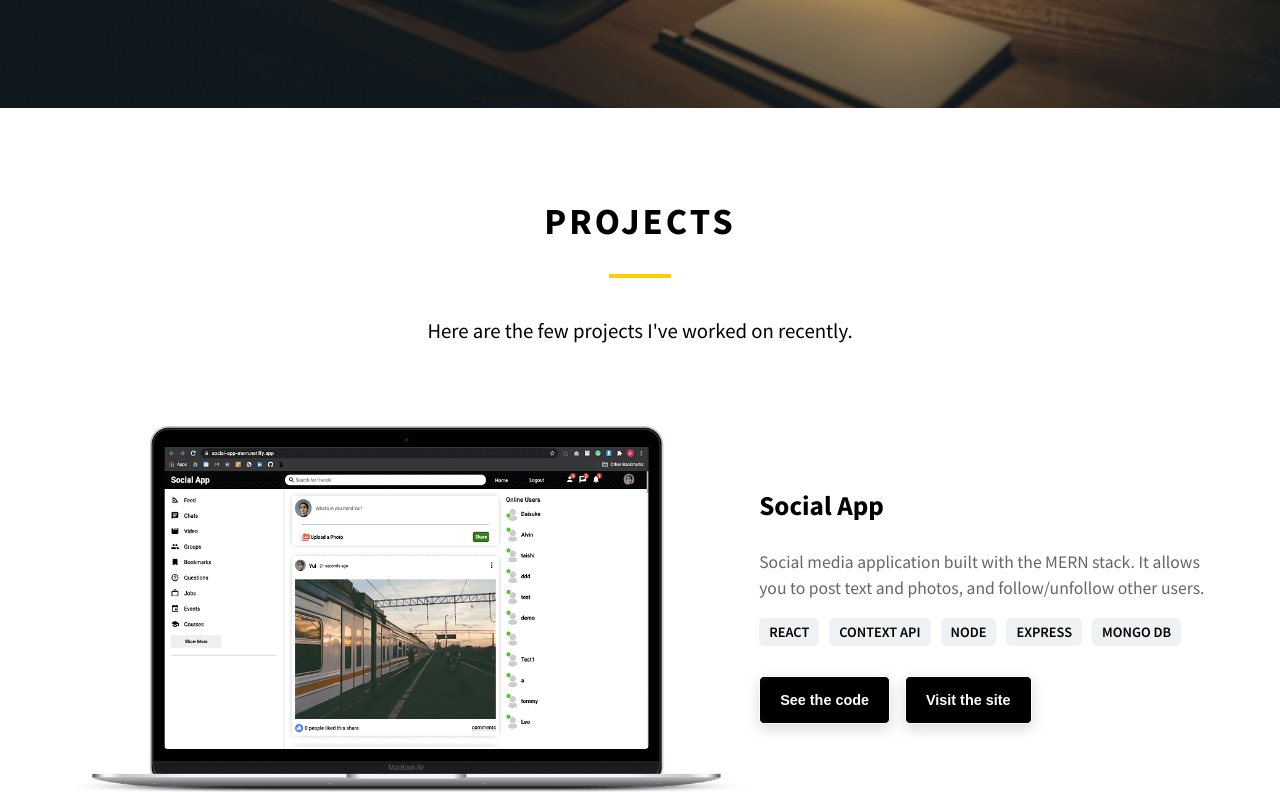
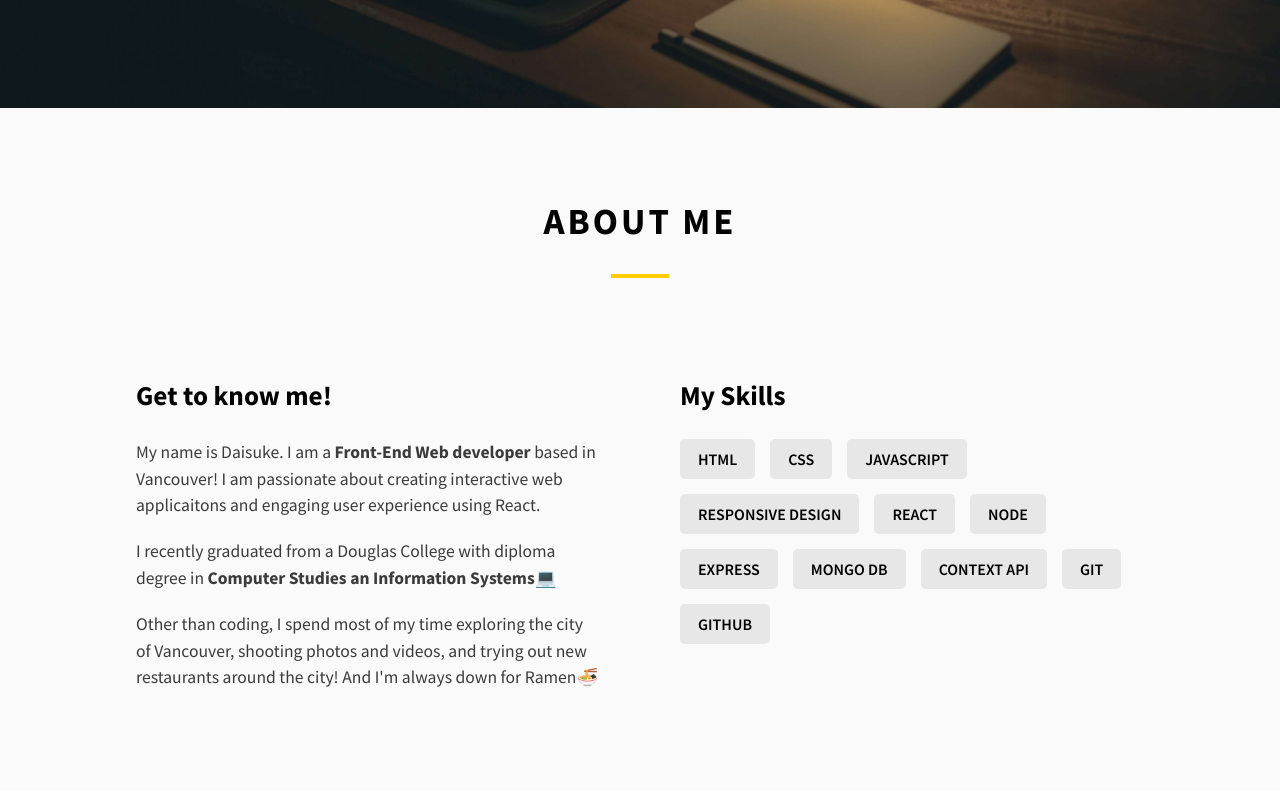
Before and after one commit to daisuke359/portfolio, a React (Create React App) app: page / in a window 1280 px wide. Shown: the part 692-1484 px from the top of the page. Built offline with nearby package versions, Linux system fonts and the light colour scheme.

Commit message:
update about me section

```diff
--- a/src/App.js
+++ b/src/App.js
@@ -2,18 +2,15 @@ import './App.css';
 import Header from './components/header/Header';
 import Work from './components/work/Work';
 import AboutMe from './components/aboutMe/AboutMe';
-import Skill from './components/skill/Skill';
 import Contact from './components/contact/Contact';
 import Footer from './components/footer/Footer';
 
 function App() {
   return (
     <div className="App">
-      {/* <Navbar/> */}
       <Header/>
-      {/* <AboutMe/> */}
+      <AboutMe/>
       <Work/>
-      {/* <Skill/> */}
       <Contact />
       <Footer />
     </div>
--- a/src/components/aboutMe/AboutMe.jsx
+++ b/src/components/aboutMe/AboutMe.jsx
@@ -12,16 +12,30 @@ export default function AboutMe() {
     return (
         <section className="about-me" id="about-me">
             <div className="about-me-wrapper">
-                <h3 className="section-title">About Me</h3>
+                <h3 className="section-title">ABOUT ME</h3>
                 <hr className="section-title-underline" />
                 <div className="about-me-main">
                     <div data-aos="fade-right" className="about-me-left">
-                        <img src="/avatar.png" alt="" className="about-img" />
+                        <h4 className="work-title">Get to know me!</h4>
+                        <p className="about-me-desc">My name is Daisuke. I am a <span>Front-End Web developer</span> based in Vancouver! I am passionate about creating interactive web applicaitons and engaging user experience using React.</p>
+                        <p className="about-me-desc">I recently graduated from a Douglas College with diploma degree in <span>Computer Studies an Information Systems💻</span></p>
+                        <p className="about-me-desc">Other than coding, I spend most of my time exploring the city of Vancouver, shooting photos and videos, and trying out new restaurants around the city! And I'm always down for Ramen🍜</p>
                     </div>
                     <div data-aos="fade-left" className="about-me-right">
-                        <p className="about-me-desc">My name is Daisuke. I am a Front-End Web developer based in Vancouver! I am passionate about creating interactive web applicaitons and engaging user experience using React.</p>
-                        <p className="about-me-desc">I am currently working towards a diploma degree in Computer Studies an Information Systems at Douglas College.💻</p>
-                        <p className="about-me-desc">Other than coding, I spend most of my time exploring the city of Vancouver, shooting photos and videos, and trying out new restaurants around the city! And I'm always down for Ramen🍜</p>
+                        <h4 className="work-title">My Skills</h4>
+                        <ul className="my-skills">
+                            <li className="my-skill">HTML</li>
+                            <li className="my-skill">CSS</li>
+                            <li className="my-skill">JAVASCRIPT</li>
+                            <li className="my-skill">RESPONSIVE DESIGN</li>
+                            <li className="my-skill">REACT</li>
+                            <li className="my-skill">NODE</li>
+                            <li className="my-skill">EXPRESS</li>
+                            <li className="my-skill">MONGO DB</li>
+                            <li className="my-skill">CONTEXT API</li>
+                            <li className="my-skill">GIT</li>
+                            <li className="my-skill">GITHUB</li>
+                        </ul>
                     </div>
                 </div>
             </div>
--- a/src/components/aboutMe/aboutMe.css
+++ b/src/components/aboutMe/aboutMe.css
@@ -3,38 +3,53 @@
 }
 
 .about-me-wrapper {
-    width: 80%;
-    margin: 0 auto 150px;
+    width: 85%;
+    margin: 0 auto;
+    padding-bottom:100px;
 }
 .about-me-main {
     display: flex;
-    align-items: center;
-    margin-top: 50px;
+    margin-top: 100px;
 }
 
-.about-me-left {
-    flex: 5;
+.about-me-left, .about-me-right {
+    flex: 0.5;
+    padding: 0 40px;
 }
 
-.about-me-right {
-    flex: 7;
-}
-
-.about-img {
-    margin: 0 auto;
-    width: 60%;
-    display: block;
-}
 
 .about-me-desc {
     line-height: 1.5;
     color: #3b3b3b;
     margin-bottom: 20px;
 }
-.about-me-desc span {
-    color: #ffcc00;
-}
 
 .about-me-desc:last-child {
     margin-bottom: 0;
 }
+
+.about-me-desc > span {
+    font-weight: 700;
+}
+
+
+.my-skills {
+    padding: 0;
+    margin-bottom: 20px;
+}
+
+.my-skill {
+    display: inline-block;
+    border-radius: 5px;
+    padding: 10px 18px;
+    margin-right: 15px;
+    margin-bottom: 15px;
+    font-size: 1em;
+    font-weight: 600;
+    background-color: rgba(153,153,153,.2);
+    color: black;
+    -webkit-border-radius: 5px;
+    -moz-border-radius: 5px;
+    -ms-border-radius: 5px;
+    -o-border-radius: 5px;
+}
--- a/src/components/work/work.css
+++ b/src/components/work/work.css
@@ -47,7 +47,7 @@
     border-radius: 5px;
     color: #ffffff;
     font-size: 17px;
-    padding: 10px 20px 10px 20px;
+    padding: 15px 25px;
     text-decoration: none;
     -webkit-border-radius: 5px;
     -moz-border-radius: 5px;
@@ -58,6 +58,7 @@
     -moz-transition: all 0.2s;
     -ms-transition: all 0.2s;
     -o-transition: all 0.2s;
+    box-shadow: 0 5px 15px 0 rgb(0 0 0 / 15%);
 }
 
 .work-btn:hover {
```
